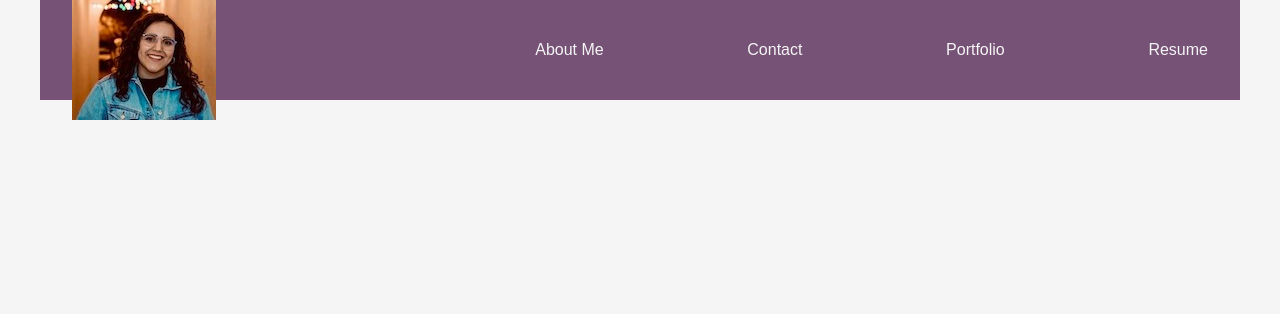
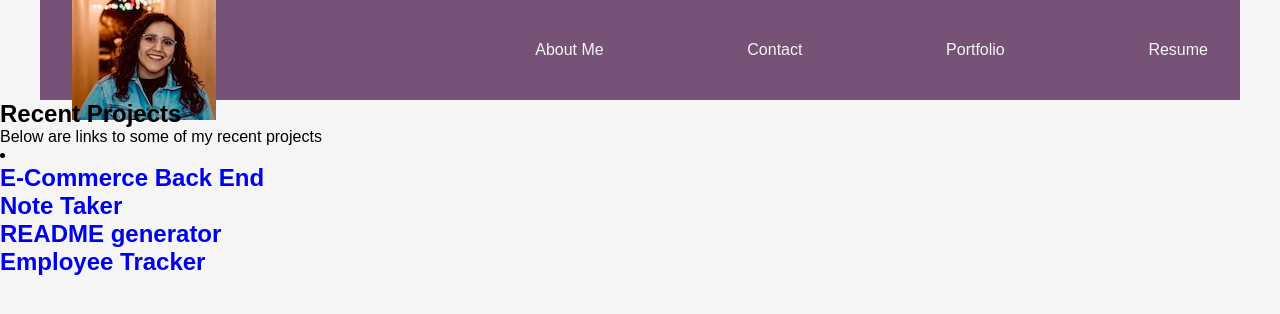
Before and after one commit to elainefmartinez/reactPortfolio, a React (Create React App) app: page /portfolio in a window 1280 px wide. Shown: the top 314 px of the page. Built offline with nearby package versions, Linux system fonts and the light colour scheme; a web font is replaced by a local one.

Commit message:
added git project links

```diff
--- a/src/App.js
+++ b/src/App.js
@@ -10,7 +10,7 @@ function App() {
         <Navbar/>
         <Routes>
           <Route path="/" element={<About/>}/>
-          <Route path="/" element={<Portfolio/>}/>
+          <Route path="/portfolio" element={<Portfolio/>}/>
           {/* <Route path="/" element ={<Contact/>}/>
           <Route path="/" element ={<Resume/>}/> */}
         </Routes>
--- a/src/pages/Portfolio.js
+++ b/src/pages/Portfolio.js
@@ -9,8 +9,10 @@ const Portfolio = () => {
             <span className="description"> Below are links to some of my recent projects </span>
             <li>
 
-            <h1> <a href= "https://alexanderolivares13.github.io/Whos-that-Pokemon/"> Who's that Pokemon?</a></h1>
-
+            <h1> <a href= "https://github.com/elainefmartinez/e-commerce.git"> E-Commerce Back End</a></h1>
+            <h1> <a href= "https://github.com/elainefmartinez/Note-Taker.git"> Note Taker</a></h1>
+            <h1> <a href= "https://github.com/elainefmartinez/readme-generator.git"> README generator</a></h1>
+            <h1> <a href= "https://github.com/elainefmartinez/employee-tracker.git"> Employee Tracker</a></h1>
             </li>
 
 
```
